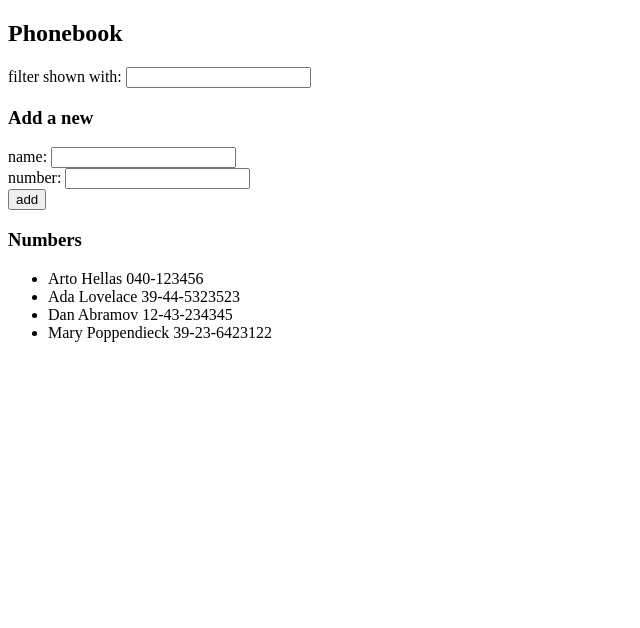
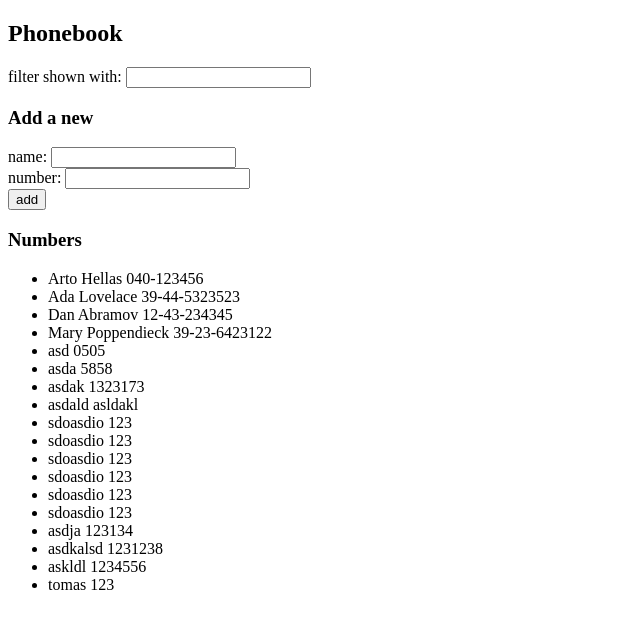
Before and after one commit to lossitomatossi/FullStack2020, a React (Create React App) app in the folder osa2/puhelinluettelo/: page / in a window 1280 px wide. Shown: the top 628 px of the page, without its empty margins (0-640 px from the left). Built offline with nearby package versions, Linux system fonts and the light colour scheme; data requests are answered from the project's data file.

Commit message:
2.15 ja 2.16 tehty

```diff
--- a/osa2/puhelinluettelo/db.json
+++ b/osa2/puhelinluettelo/db.json
@@ -19,6 +19,76 @@
       "name": "Mary Poppendieck",
       "number": "39-23-6423122",
       "id": 4
+    },
+    {
+      "name": "asd",
+      "number": "0505",
+      "id": 5
+    },
+    {
+      "name": "asda",
+      "number": "5858",
+      "id": 6
+    },
+    {
+      "name": "asdak",
+      "number": "1323173",
+      "id": 7
+    },
+    {
+      "name": "asdald",
+      "number": "asldakl",
+      "id": 8
+    },
+    {
+      "name": "sdoasdio",
+      "number": "123",
+      "id": 9
+    },
+    {
+      "name": "sdoasdio",
+      "number": "123",
+      "id": 10
+    },
+    {
+      "name": "sdoasdio",
+      "number": "123",
+      "id": 11
+    },
+    {
+      "name": "sdoasdio",
+      "number": "123",
+      "id": 12
+    },
+    {
+      "name": "sdoasdio",
+      "number": "123",
+      "id": 13
+    },
+    {
+      "name": "sdoasdio",
+      "number": "123",
+      "id": 14
+    },
+    {
+      "name": "asdja",
+      "number": "123134",
+      "id": 15
+    },
+    {
+      "name": "asdkalsd",
+      "number": "1231238",
+      "id": 16
+    },
+    {
+      "name": "askldl",
+      "number": "1234556",
+      "id": 17
+    },
+    {
+      "name": "tomas",
+      "number": "123",
+      "id": 18
     }
   ]
 }
--- a/osa2/puhelinluettelo/src/App.js
+++ b/osa2/puhelinluettelo/src/App.js
@@ -1,7 +1,7 @@
 import React, { useState, useEffect } from 'react'
 import personService from './services/persons'
 
-const Filter = ({newFilter, handleFilterChange}) => (
+const Filter = ({ newFilter, handleFilterChange }) => (
   <>
     filter shown with: <input
       value={newFilter}
@@ -11,7 +11,7 @@ const Filter = ({newFilter, handleFilterChange}) => (
 )
 
 
-const Persons = ({persons}) => {
+const Persons = ({ persons }) => {
   return (
     <>
       <ul>
@@ -75,10 +75,19 @@ const App = () => {
 
     const personExists = persons.some(p => p.name === newPerson)
     //console.log(personExists)
-    if (personExists) { window.alert(`${newPerson} is already added to phonebook`) }
-    else { setPersons(persons.concat(personObject)) }
+    if (personExists) {
+      window.alert(`${newPerson} is already added to phonebook`)
+    } else {
+      personService
+        .create(personObject)
+        .then(response => {
+          setPersons(persons.concat(response.data))
+          setNewPerson('')
+          setNewNumber('')
+        })
 
-    setNewPerson('')
+
+    }
   }
 
   const handlePersonChange = (event) => {
```
Lines whose indentation alone changed are shown as unchanged.
